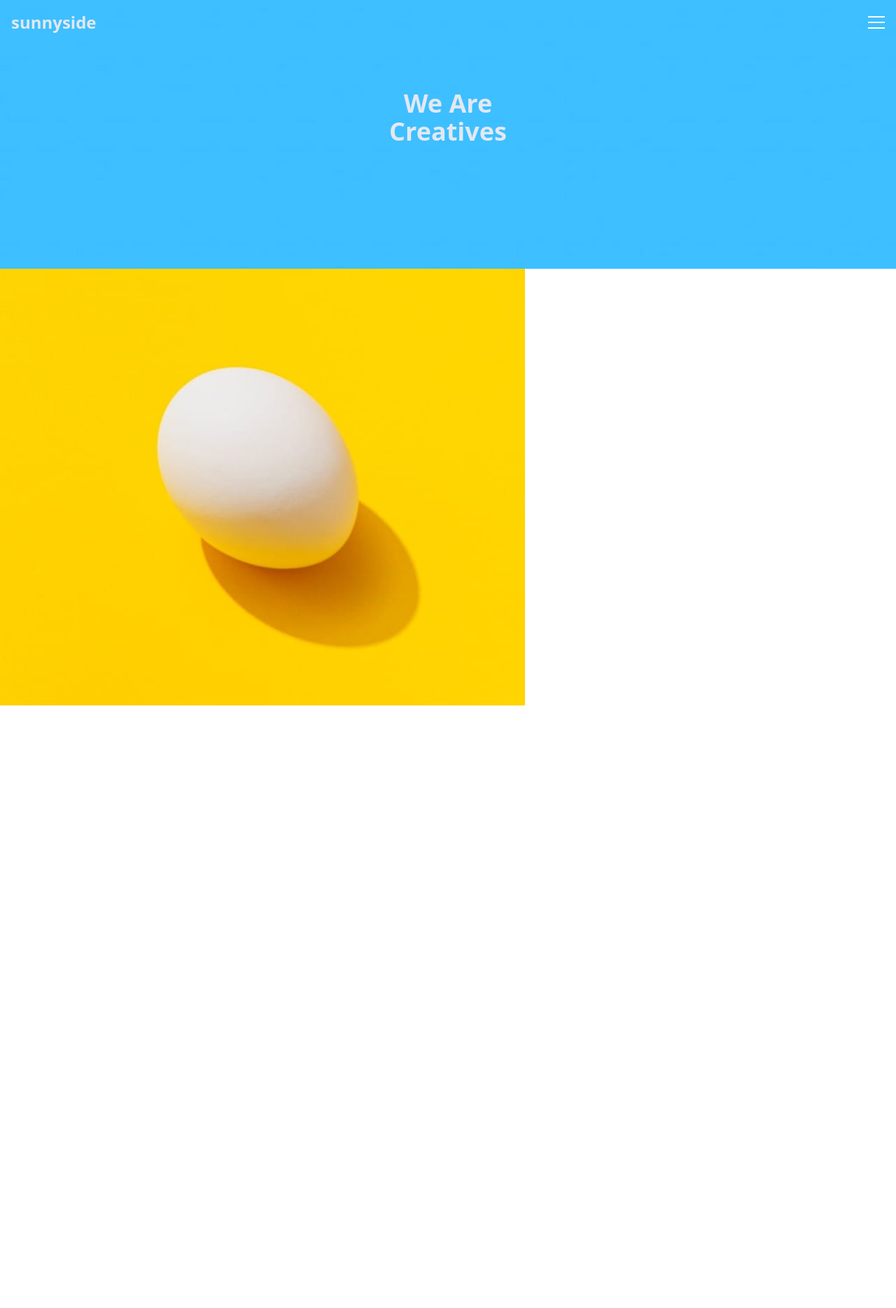
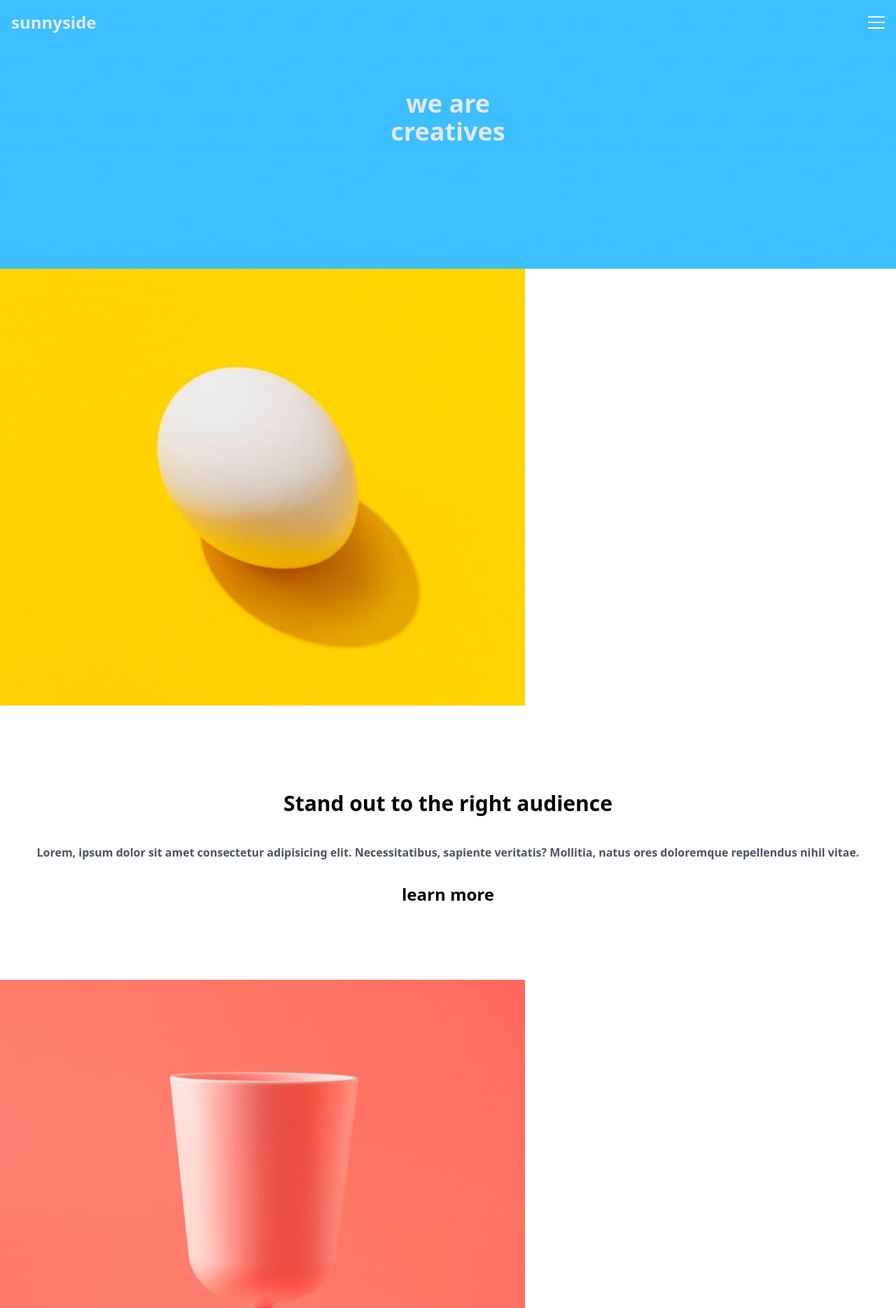
Before and after one commit to MichaelMoranis/landing-page-sunnyside, a React (Vite) app: page / in a window 1280 px wide. Shown: the top 1869 px of the page at 70% size. Before the commit the page ends 1008 px from the top, so only its background shows below. Built offline with nearby package versions, Linux system fonts and the light colour scheme.

Commit message:
render images components

```diff
--- a/src/App.tsx
+++ b/src/App.tsx
@@ -1,6 +1,10 @@
 import Header from "@components/Header"
 import transform from "@assets/images/mobile/image-transform.jpg"
+import standout from "@assets/images/mobile/image-stand-out.jpg"
+import graphicdesign from "@assets/images/mobile/image-graphic-design.jpg"
+import photografy from "@assets/images/mobile/image-photography.jpg"
 import ComponentImage from "@components/ComponentImage"
+import ComponentText from "@components/ComponentText"
 
 function App() {
 
@@ -8,6 +12,12 @@ function App() {
     <>
       <Header />
       <ComponentImage image={transform} />
+      <ComponentText />
+      <ComponentImage image={standout} />
+      <ComponentText />
+      <ComponentImage image={graphicdesign}/>
+      <ComponentText />
+      <ComponentImage image={photografy}/>
     </>
   )
 }
--- a/src/components/ComponentImage/index.tsx
+++ b/src/components/ComponentImage/index.tsx
@@ -1,11 +1,14 @@
+
 type ImageProps = {
-    image: string
+    image: string,
+    text?: string,
 }
 
-export default function ComponentImage({ image }: ImageProps) {
+export default function ComponentImage({ text, image }: ImageProps) {
     return (
         <div>
-            <img src={image} alt="imagem-amarela-ovo" />
+            <img className="bg-cover bg-no-repeat" src={image} alt="imagem-amarela-ovo" />
+            <p>{text}</p>
         </div>
     )
 }
--- /dev/null
+++ b/src/components/ComponentText/index.tsx
@@ -0,0 +1,13 @@
+export default function ComponentText() {
+  return (
+    <div className="flex items-center justify-center flex-col text-center h-96 mb-2">
+      <h1 className="text-3xl py-4 mt-12 font-bold">Stand out to the right audience</h1>
+      <p className="font-bold text-gray-600 py-6 w-screen">
+        Lorem, ipsum dolor sit amet consectetur adipisicing elit.
+        Necessitatibus, sapiente veritatis? Mollitia, natus ores doloremque
+        repellendus nihil vitae.
+      </p>
+      <h3 className="font-bold py-2 text-2xl mb-8">learn more</h3>
+    </div>
+  );
+}
--- a/src/components/Header/index.tsx
+++ b/src/components/Header/index.tsx
@@ -8,7 +8,7 @@ export default function Header() {
             <p className="text-slate-200 text-2xl">sunnyside</p>
             <img src={IconBurger} alt="icon-hamburger" />
             </div>
-            <Title />
+            <Title text="we are" world="creatives"/>
         </div>
     )
 }
--- a/src/components/Title/index.tsx
+++ b/src/components/Title/index.tsx
@@ -1,8 +1,13 @@
-export default function Title() {
+type TitleProps = {
+  text: string
+  world?: string
+}
+
+export default function Title({text, world}: TitleProps) {
   return (
     <div className="flex items-center justify-center flex-col py-16 text-slate-200">
-      <h2 className="text-4xl font-bold">We Are</h2>
-      <h2 className="text-4xl font-bold">Creatives</h2>
+      <h2 className="text-4xl font-bold">{text}</h2>
+      <h2 className="text-4xl font-bold">{world}</h2>
     </div>
   );
 }
```
